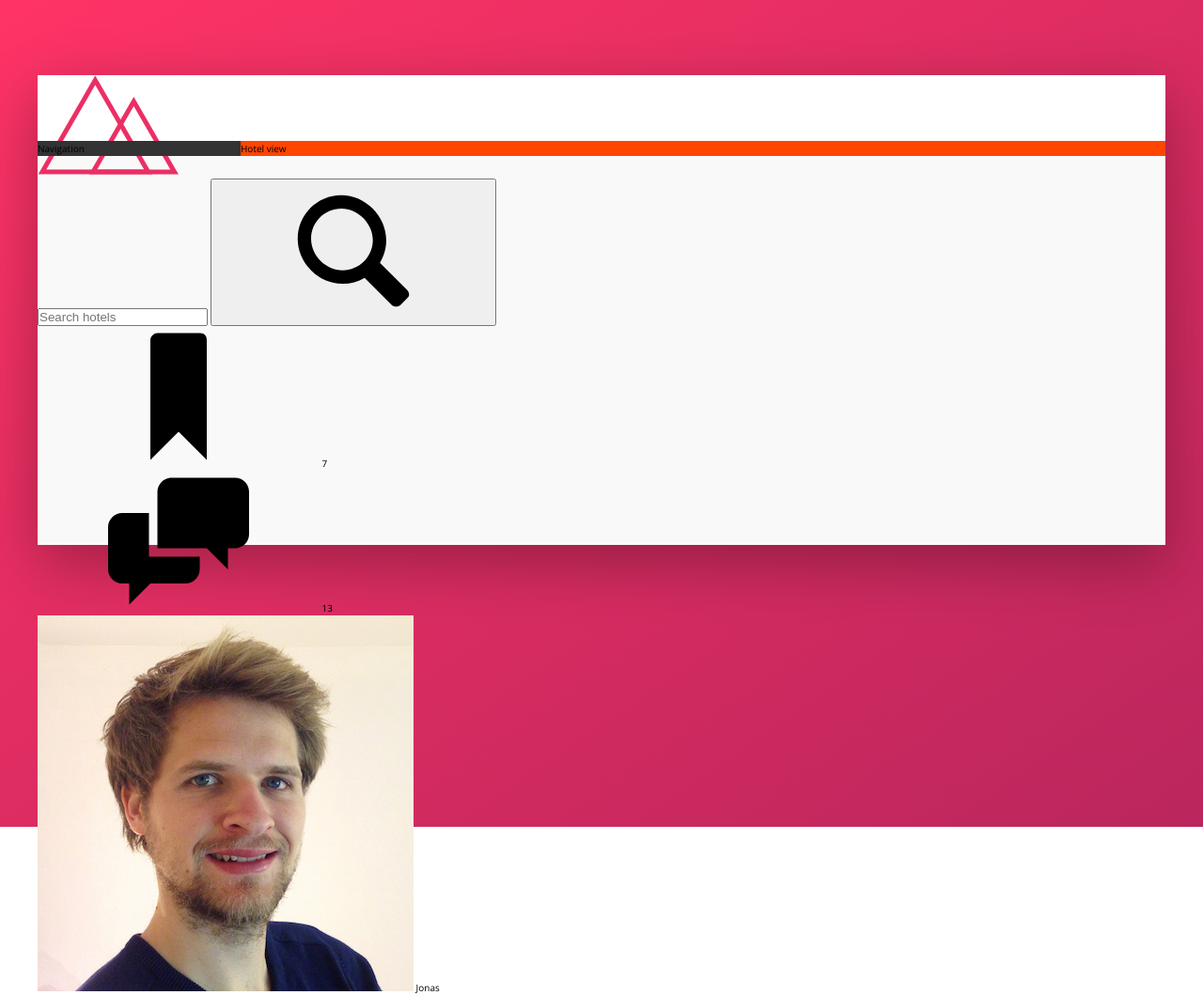
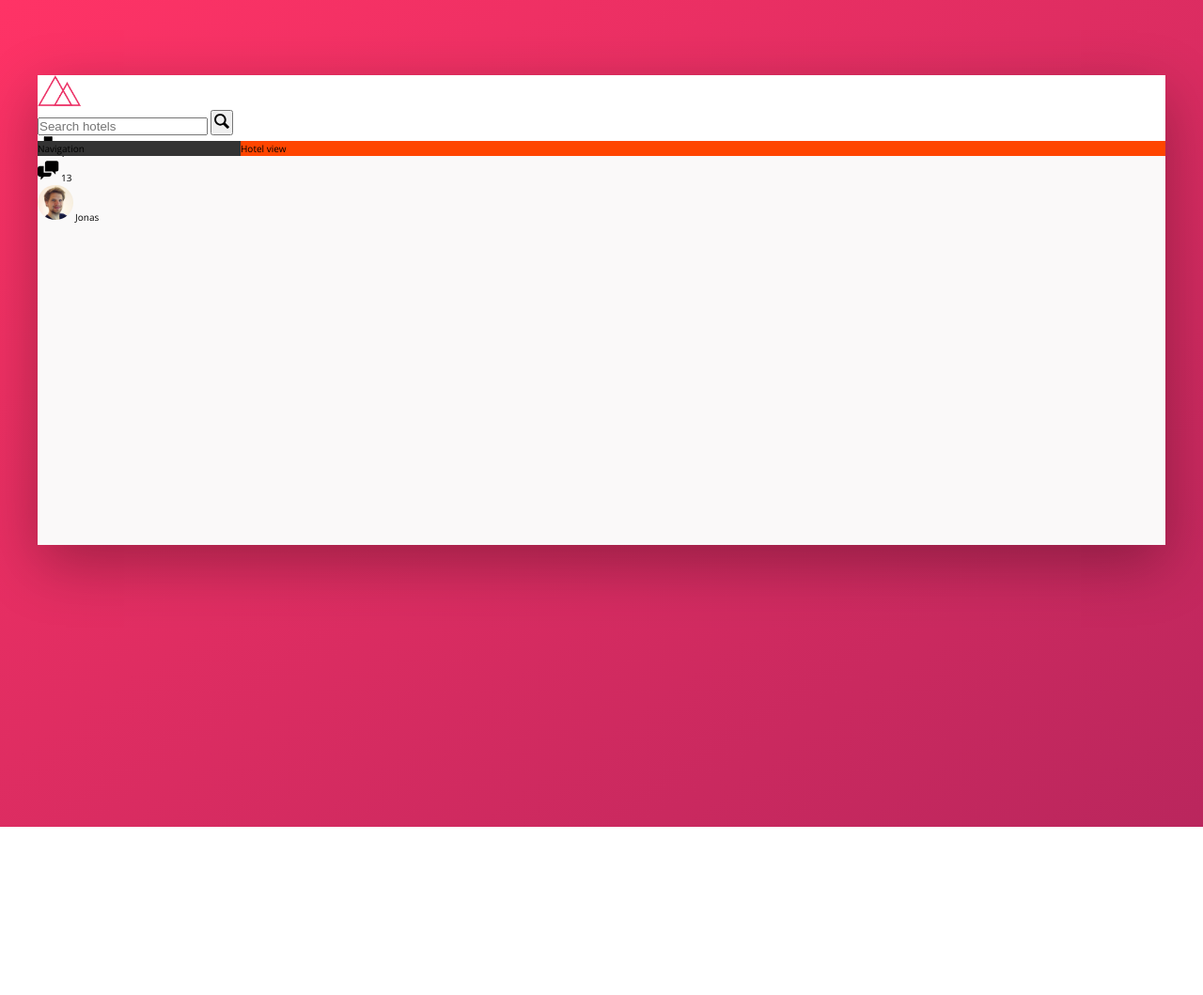
Before and after one commit to ssonko94/trillo-project, a website: page index.html in a window 1280 px wide. Shown: the whole page at 94% size. After the commit the page ends 880 px from the top, so only its background shows below. Drawn offline with nearby package versions, Linux system fonts and the light colour scheme.

Commit message:
added more css styles for the items in the header navigation

```diff
--- a/css/style.css
+++ b/css/style.css
@@ -62,3 +62,18 @@ body {
   background-color: #fff;
   background-color: orangered;
   flex: 1; }
+
+.logo {
+  height: 3.25rem; }
+
+.search__icon {
+  height: 2rem;
+  width: 2rem; }
+
+.user-nav__icon {
+  height: 2.25rem;
+  width: 2.25rem; }
+
+.user-nav__user-photo {
+  height: 3.75rem;
+  border-radius: 50%; }
```
